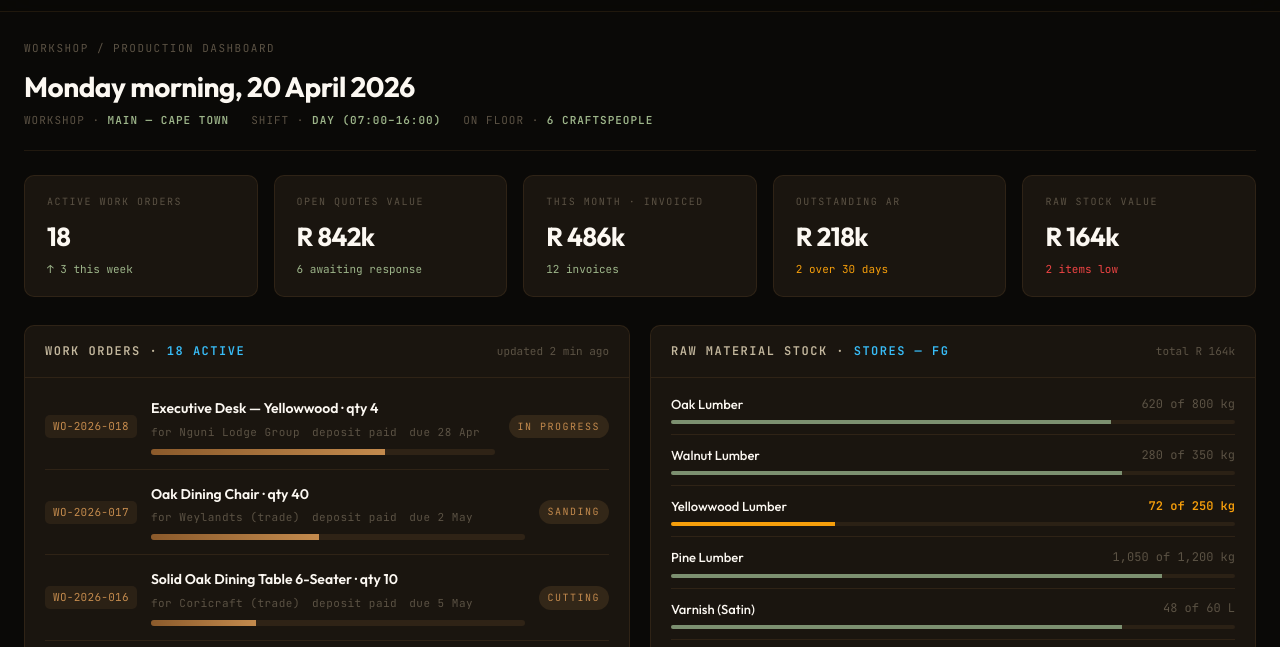
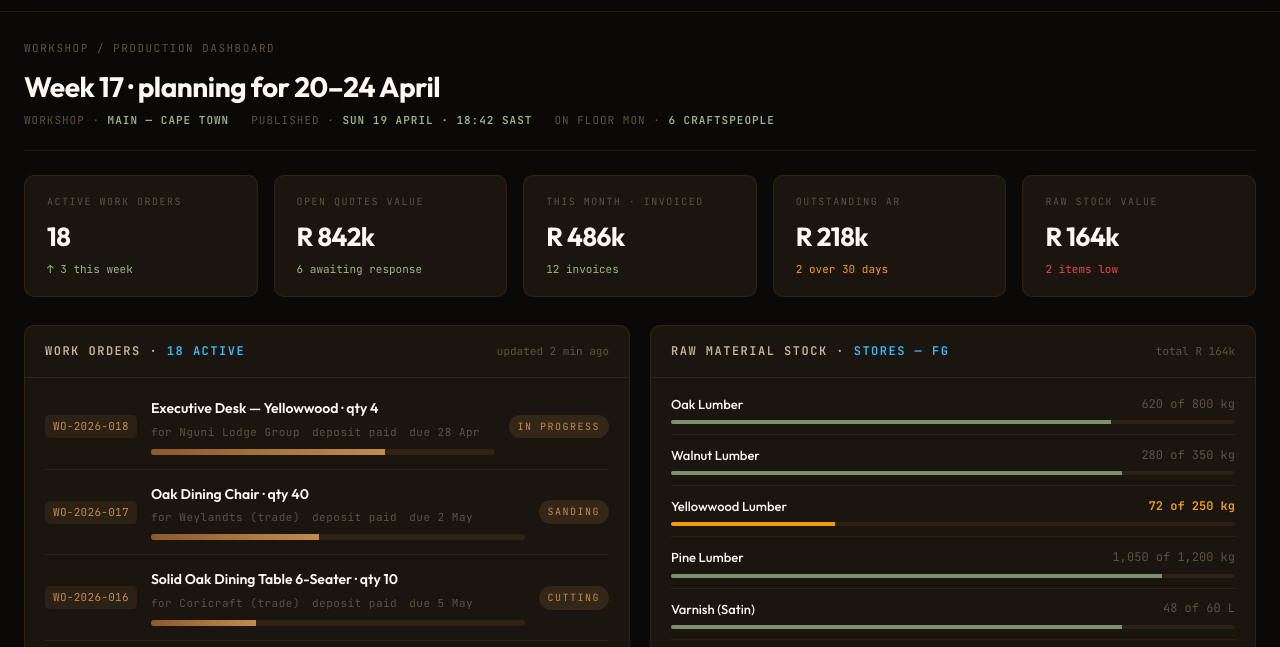
Before and after one commit to 2nth-ai/furnitureguild, a website: page workshop.html in a window 1280 px wide. Shown: the part 87-734 px from the top of the page. Drawn offline with Linux system fonts and the light colour scheme.

Commit message:
fix: workshop page reads 'Week 17 plan, published Sun 19 Apr' (SAST-accurate)

```diff
--- a/workshop.html
+++ b/workshop.html
@@ -288,11 +288,11 @@
   <section class="page-head fade-up">
     <div>
       <div class="breadcrumb">Workshop / Production Dashboard</div>
-      <h1>Monday morning, 20 April 2026</h1>
+      <h1>Week 17 · planning for 20–24 April</h1>
       <div class="status-strip">
         <span class="status-pill">Workshop · <span>Main — Cape Town</span></span>
-        <span class="status-pill">Shift · <span>Day (07:00–16:00)</span></span>
-        <span class="status-pill">On floor · <span>6 craftspeople</span></span>
+        <span class="status-pill">Published · <span>Sun 19 April · 18:42 SAST</span></span>
+        <span class="status-pill">On floor Mon · <span>6 craftspeople</span></span>
       </div>
     </div>
   </section>
```
